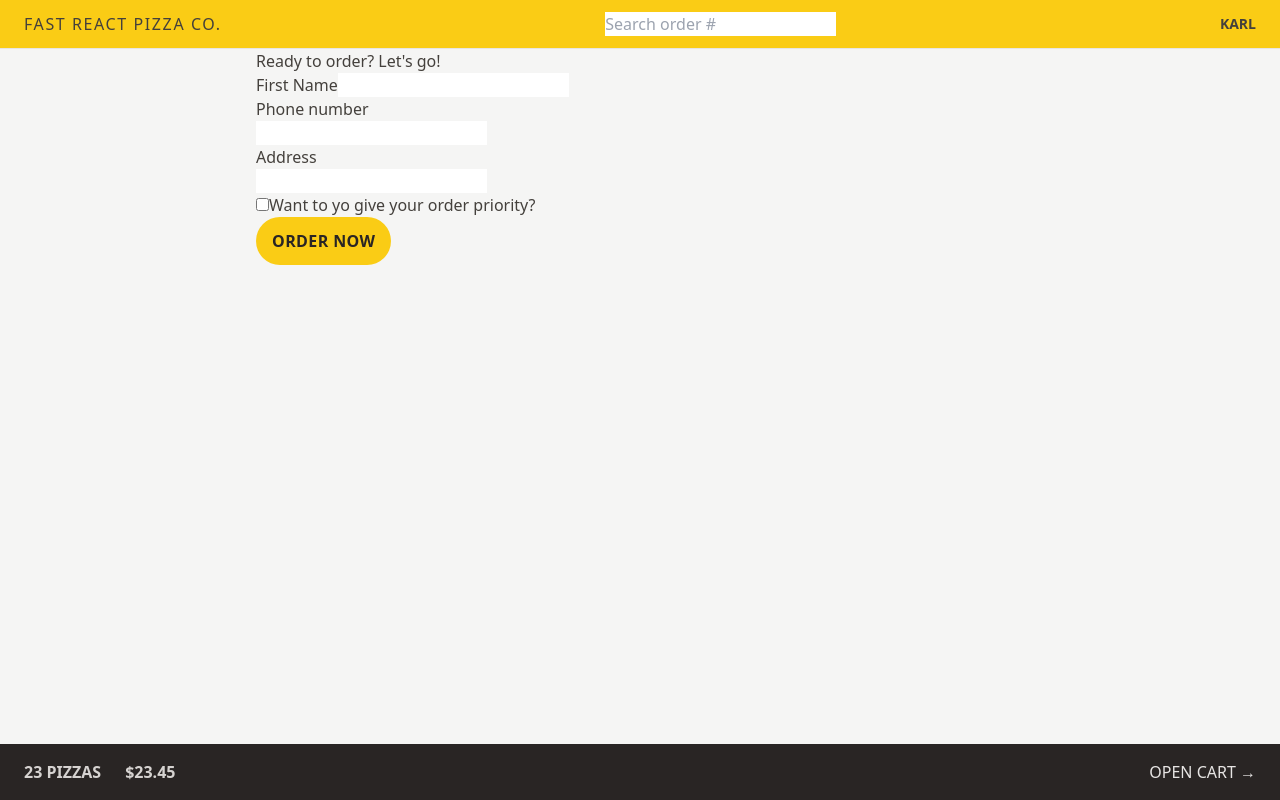
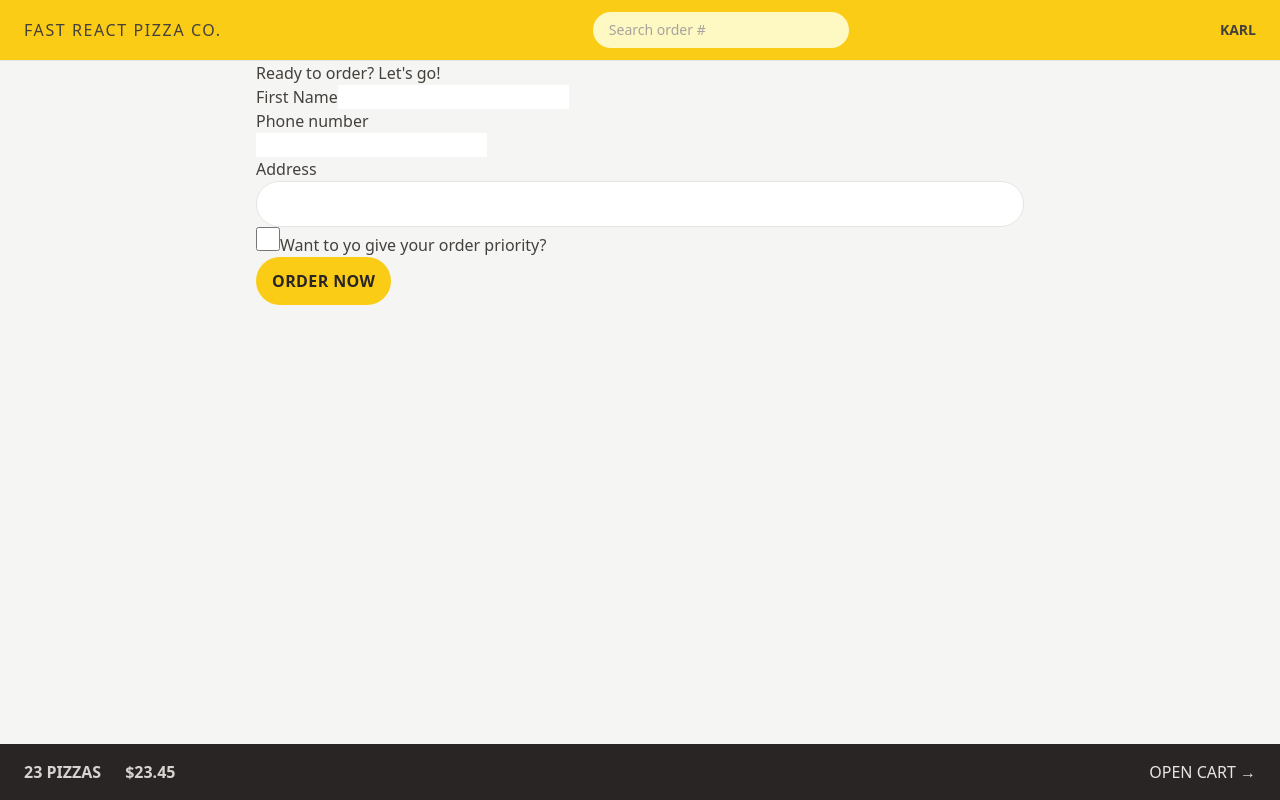
Before and after one commit to karl0223/fast-react-pizza, a React (Vite) app: page /order/new in a window 1280 px wide. Built offline with nearby package versions, Linux system fonts and the light colour scheme.

Commit message:
Styling Form Elements

```diff
--- a/src/features/order/CreateOrder.jsx
+++ b/src/features/order/CreateOrder.jsx
@@ -62,12 +62,18 @@ function CreateOrder() {
         <div>
           <label>Address</label>
           <div>
-            <input type="text" name="address" required />
+            <input
+              className="w-full rounded-full border border-stone-200 px-4 py-2 text-sm transition-all duration-300 placeholder:text-stone-400 focus:outline-none focus:ring focus:ring-yellow-400 md:px-6 md:py-3"
+              type="text"
+              name="address"
+              required
+            />
           </div>
         </div>
 
         <div>
           <input
+            className="h-6 w-6 accent-yellow-400 focus:outline-none focus:ring focus:ring-yellow-400 focus:ring-offset-2"
             type="checkbox"
             name="priority"
             id="priority"
--- a/src/features/order/SearchOrder.jsx
+++ b/src/features/order/SearchOrder.jsx
@@ -19,6 +19,7 @@ function SearchOrder() {
         placeholder="Search order #"
         value={query}
         onChange={(e) => setQuery(e.target.value)}
+        className="rounded-full bg-yellow-100 px-4 py-2 text-sm transition-all duration-300 placeholder:text-stone-400 focus:outline-none focus:ring focus:ring-yellow-500 focus:ring-opacity-50 sm:w-64 sm:focus:w-72"
       ></input>
     </form>
   );
```
